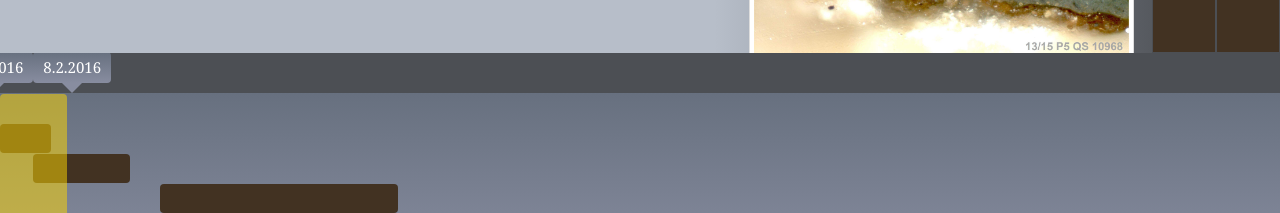
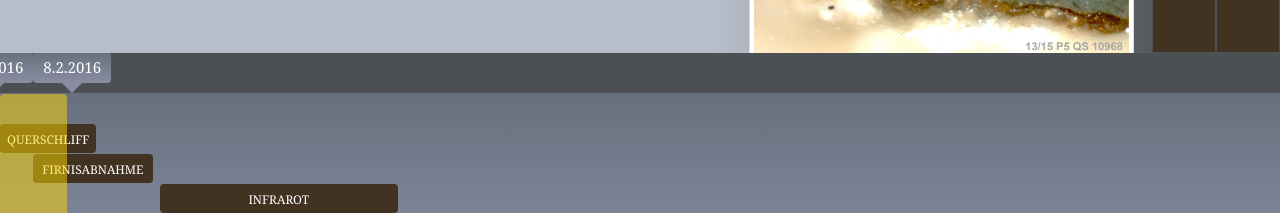
Before and after one commit to mszalomski/VeroneseRestauration, a plain HTML site: page index.html in a window 1280 px wide. Shown: the part 587-800 px from the top of the page. Drawn offline with Linux system fonts and the light colour scheme.

Commit message:
TimeSlider inserted dynamically + titles on timesliders + styling + json new attribute

```diff
--- a/data.json
+++ b/data.json
@@ -2,8 +2,9 @@
   {
       "id": 1,
       "title" : "Querschliff",
+	  "title_short" : "Querschliff",
       "start_time" : "2016-01-01",
-      "end_time" : "2016-01-30",
+      "end_time" : "2016-02-25",
       "content" : "querschliff.html",
       "images" : [
       "quer_blau.jpg",
@@ -14,8 +15,9 @@
   {
       "id": 2,
       "title" : "Firnisabnahme",
+	  "title_short" : "Firnisabnahme",
       "start_time" : "2016-01-20",
-      "end_time" : "2016-03-15",
+      "end_time" : "2016-03-28",
       "content" : "firnisabnahme.html",
       "images" : [
       "firnis_detail.jpg",
@@ -26,6 +28,7 @@
   {
       "id": 3,
       "title" : "Infrarotreflektorgrafie",
+	  "title_short" : "Infrarot",
       "start_time" : "2016-04-01",
       "end_time" : "2016-08-15",
       "content" : "infrarot.html",
@@ -38,6 +41,7 @@
   {
       "id": 4,
       "title" : "Digitale Röntgentechnik",
+	  "title_short" : "Röntgen",
       "start_time" : "2017-02-01",
       "end_time" : "2017-04-25",
       "content" : "roentgen.html",
@@ -50,6 +54,7 @@
   {
       "id": 5,
       "title" : "Retusche von Fehlstellen",
+	  "title_short" : "Retusche",
       "start_time" : "2017-04-26",
       "end_time" : "2017-07-25",
       "content" : "retusche.html",
--- a/index.html
+++ b/index.html
@@ -20,11 +20,6 @@
 	</div>
 	<div id="box_slider">
 		<div id="slider"></div>
-		<div id="querschliff_time"></div>
-		<div id="firnissabnahme_time"></div>
-		<div id="infrarot_time"></div>
-		<div id="roentgen_time"></div>
-		<div id="retusche_time"></div>
 	</div>
 	<script src="scripts/jsonLoader.js"></script>
 </div>
--- a/scripts/jsonLoader.js
+++ b/scripts/jsonLoader.js
@@ -3,7 +3,12 @@ $.getJSON("data.json", function(json) {
 
 	returnJSONdata(json);
 
-	$("#querschliff_time").dateRangeSlider({
+
+	// Insert Timer Divs
+	for(var i = 0; i < json.length; i++) {
+		$("#box_slider").append('<div id="timer_' +i +'" class="timer"></div>');
+
+		$('#timer_' +i).dateRangeSlider({
 			enabled: false,
 			arrows: false,
 			bounds:{
@@ -11,59 +16,13 @@ $.getJSON("data.json", function(json) {
 				max: new Date(2017, 11, 31)
 			},
 			defaultValues:{
-			min: new Date(json[0].start_time.split("-")[0], parseInt(json[0].start_time.split("-")[1]) - 1, json[0].start_time.split("-")[2]),
-			max: new Date(json[0].end_time.split("-")[0], parseInt(json[0].end_time.split("-")[1]) - 1, json[0].end_time.split("-")[2])
-		}
-	});
-	$("#firnissabnahme_time").dateRangeSlider({
-		enabled: false,
-		arrows: false,
-		bounds:{
-			min: new Date(2016, 0, 1),
-			max: new Date(2017, 11, 31)
-		},
-		defaultValues:{
-			min: new Date(json[1].start_time.split("-")[0], parseInt(json[1].start_time.split("-")[1]) - 1, json[1].start_time.split("-")[2]),
-			max: new Date(json[1].end_time.split("-")[0], parseInt(json[1].end_time.split("-")[1]) - 1, json[1].end_time.split("-")[2])
-		}
-	});
-	$("#infrarot_time").dateRangeSlider({
-		enabled: false,
-		arrows: false,
-		bounds:{
-			min: new Date(2016, 0, 1),
-			max: new Date(2017, 11, 31)
-		},
-		defaultValues:{
-			min: new Date(json[2].start_time.split("-")[0], parseInt(json[2].start_time.split("-")[1]) - 1, json[2].start_time.split("-")[2]),
-			max: new Date(json[2].end_time.split("-")[0], parseInt(json[2].end_time.split("-")[1]) - 1, json[2].end_time.split("-")[2])
-		}
-	});
-	$("#roentgen_time").dateRangeSlider({
-		enabled: false,
-		arrows: false,
-		bounds:{
-			min: new Date(2016, 0, 1),
-			max: new Date(2017, 11, 31)
-		},
-		defaultValues:{
-			min: new Date(json[3].start_time.split("-")[0], parseInt(json[3].start_time.split("-")[1]) - 1, json[3].start_time.split("-")[2]),
-			max: new Date(json[3].end_time.split("-")[0], parseInt(json[3].end_time.split("-")[1]) - 1, json[3].end_time.split("-")[2])
-		}
-	});
-	$("#retusche_time").dateRangeSlider({
-		enabled: false,
-		arrows: false,
-		bounds:{
-			min: new Date(2016, 0, 1),
-			max: new Date(2017, 11, 31)
-		},
-		defaultValues:{
-			min: new Date(json[4].start_time.split("-")[0], parseInt(json[4].start_time.split("-")[1]) - 1, json[4].start_time.split("-")[2]),
-			max: new Date(json[4].end_time.split("-")[0], parseInt(json[4].end_time.split("-")[1]) - 1, json[4].end_time.split("-")[2])
+				min: new Date(json[i].start_time.split("-")[0], parseInt(json[i].start_time.split("-")[1]) - 1, json[i].start_time.split("-")[2]),
+				max: new Date(json[i].end_time.split("-")[0], parseInt(json[i].end_time.split("-")[1]) - 1, json[i].end_time.split("-")[2])
 			}
 		});
 
+		$('#timer_' +i +' .ui-rangeSlider-bar').append(json[i].title_short);
+	}
 
 	// SLIDER
 	$("#slider").dateRangeSlider(
--- a/styles/layout.css
+++ b/styles/layout.css
@@ -167,3 +167,11 @@ p {
 	-moz-box-shadow: none;
 	box-shadow: none;
 }
+
+.timer .ui-rangeSlider-bar {
+	text-align: center;
+	font-size: 12px;
+	text-transform: uppercase;
+	color: #fff;
+	padding-top: 7px;
+}
```
Lines whose indentation alone changed are shown as unchanged.
